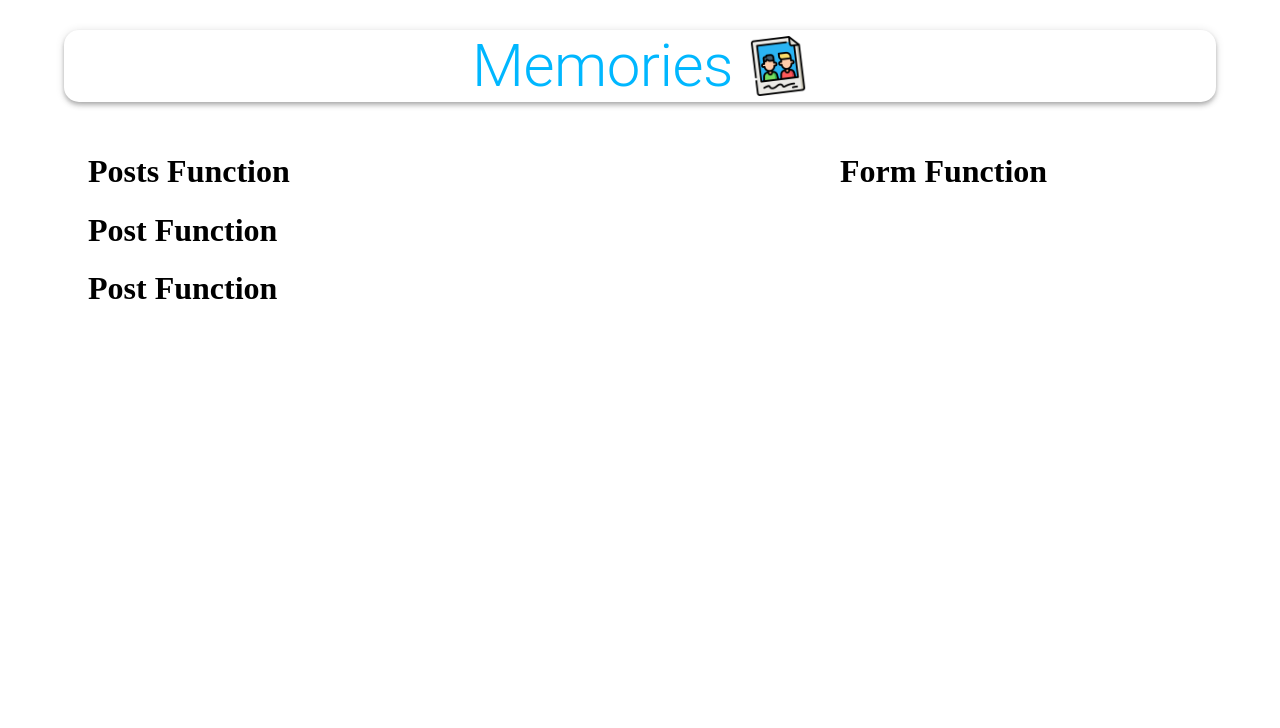
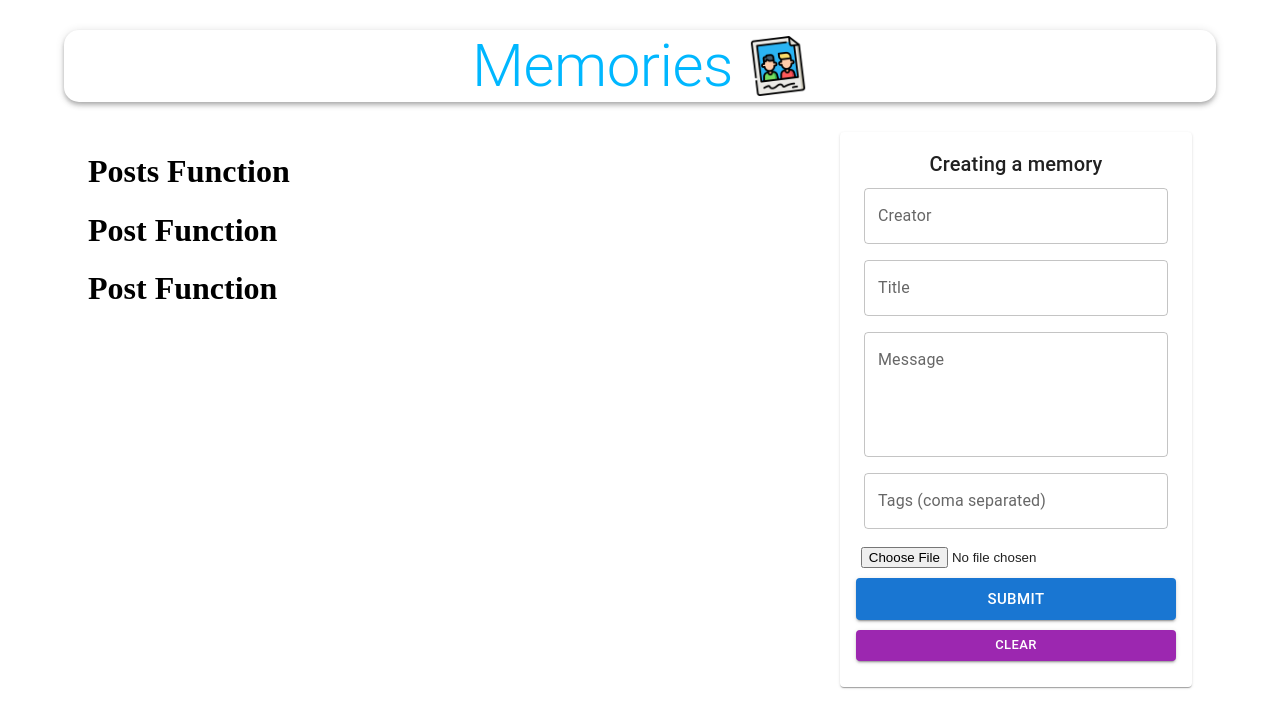
Before and after one commit to AnshPatel-sh/Memories_Project, a React (Create React App) app in the folder client/: page / in a window 1280 px wide. Shown: the top 728 px of the page. Built offline with nearby package versions, Linux system fonts and the light colour scheme.

Commit message:
ui setup is almost complete

```diff
--- a/client/package.json
+++ b/client/package.json
@@ -2,6 +2,7 @@
   "name": "client",
   "version": "0.1.0",
   "private": true,
+  "proxy": "http://localhost:5000",
   "dependencies": {
     "@emotion/react": "^11.13.0",
     "@emotion/styled": "^11.13.0",
--- a/client/src/Components/Forms/Form.js
+++ b/client/src/Components/Forms/Form.js
@@ -1,8 +1,109 @@
+import { TextField, Button, Typography, Paper } from "@mui/material";
+import {
+  PaperStyled,
+  ButtonSubmitStyled,
+  FileInputStyled,
+  FormStyled,
+  Root
+} from "./styles.js";
+
+import FileBase from "react-file-base64";
+
+import React, { useState, useEffect } from "react";
+import { useDispatch, useSelector } from "react-redux";
+
+const handleSubmit = () => {};
+const clear = ()=>{}
 
 export function Form() {
+  const [postData, setPostData] = useState({
+    creator: "",
+    title: "",
+    message: "",
+    tags: "",
+    selectedFile: "",
+  });
   return (
     <>
-      <h1>Form Function</h1>
+      <PaperStyled>
+        <Root>
+          <FormStyled autoComplete="off" noValidate onSubmit={handleSubmit}>
+            <Typography variant="h6">Creating a memory</Typography>
+            <TextField
+              name="creator"
+              variant="outlined"
+              label="Creator"
+              fullWidth
+              value={postData.creator}
+              onChange={(e) => {
+                setPostData({ ...postData, creator: e.target.value });
+              }}
+            ></TextField>
+
+            <TextField
+              name="title"
+              variant="outlined"
+              label="Title"
+              fullWidth
+              value={postData.title}
+              onChange={(e) =>
+                setPostData({ ...postData, title: e.target.value })
+              }
+            />
+            <TextField
+              name="message"
+              variant="outlined"
+              label="Message"
+              fullWidth
+              multiline
+              rows={4}
+              value={postData.message}
+              onChange={(e) =>
+                setPostData({ ...postData, message: e.target.value })
+              }
+            />
+            <TextField
+              name="tags"
+              variant="outlined"
+              label="Tags (coma separated)"
+              fullWidth
+              value={postData.tags}
+              onChange={(e) =>
+                setPostData({ ...postData, tags: e.target.value.split(",") })
+              }
+            />
+
+            <FileInputStyled>
+              <FileBase
+                type="file"
+                multiple={false}
+                onDone={({ base64 }) =>
+                  setPostData({ ...postData, selectedFile: base64 })
+                }
+              />
+            </FileInputStyled>
+
+            <ButtonSubmitStyled
+              variant="contained"
+              color="primary"
+              size="large"
+              type="submit"
+              fullWidth
+            >
+              Submit
+            </ButtonSubmitStyled>
+            <ButtonSubmitStyled
+              variant="contained"
+              color="secondary"
+              size="small"
+              onClick={clear}
+              fullWidth
+            >
+              Clear
+            </ButtonSubmitStyled>
+          </FormStyled>
+        </Root>
+      </PaperStyled>
     </>
   );
 }
--- a/client/src/Components/Forms/styles.js
+++ b/client/src/Components/Forms/styles.js
@@ -17,7 +17,7 @@ export const FormStyled = styled("form")({
   justifyContent: "center",
 });
 
-export const FileInputStyled = styled("input")({
+export const FileInputStyled = styled("div")({
   width: "97%",
   margin: "10px 0",
 });
--- a/client/src/Components/Posts/Posts.js
+++ b/client/src/Components/Posts/Posts.js
@@ -1,6 +1,18 @@
 import { Post } from "./Post/Post";
+import { useDispatch, useSelector } from "react-redux";
+import { fetchPost } from "../../features/postSlice.js";
 
 export function Posts() {
+  const dispatch = useDispatch();
+  const posts = useSelector((state) => {
+    return state.post;
+  });
+
+  //  useEffect(() => {
+  //    dispatch(fetchPost());
+  //  }, [dispatch]);
+
+  console.log(posts);
   return (
     <>
       <h1>Posts Function</h1>
--- a/client/src/features/postSlice.js
+++ b/client/src/features/postSlice.js
@@ -1,19 +1,37 @@
-import { createSlice } from "@reduxjs/toolkit";
+import { createAsyncThunk, createSlice } from "@reduxjs/toolkit";
+import * as api from "../api/index.js";
 
 const initialState = {
   post: [],
 };
 
+export const fetchPost = createAsyncThunk("posts/getPosts", async () => {
+  const { data } = await api.fetchPost();
+  return data;
+});
+
 export const postSlice = createSlice({
   name: "post",
   initialState,
   reducers: {
-    FETCH_ALL: (state, action) => {},
+    // FETCH_ALL: (state, action) => {},
     CREATE: (state, action) => {},
+  },
+  extraReducers: (builder) => {
+    builder
+      .addCase(fetchPost.pending, (state) => {
+        return state
+      })
+      .addCase(fetchPost.fulfilled, (state, action) => {
+        state.post = action.payload;
+      })
+      .addCase(fetchPost.rejected, (state, action) => {
+        return state;
+
+      });
   },
 });
 
+export const { FETCH_ALL, CREATE } = postSlice.actions;
 
-export const {FETCH_ALL,CREATE} = postSlice.actions
-
-export default postSlice.reducer
+export default postSlice.reducer;
```
Also changed, not shown: 1 other file (tests, documents, lock files or other folders).
